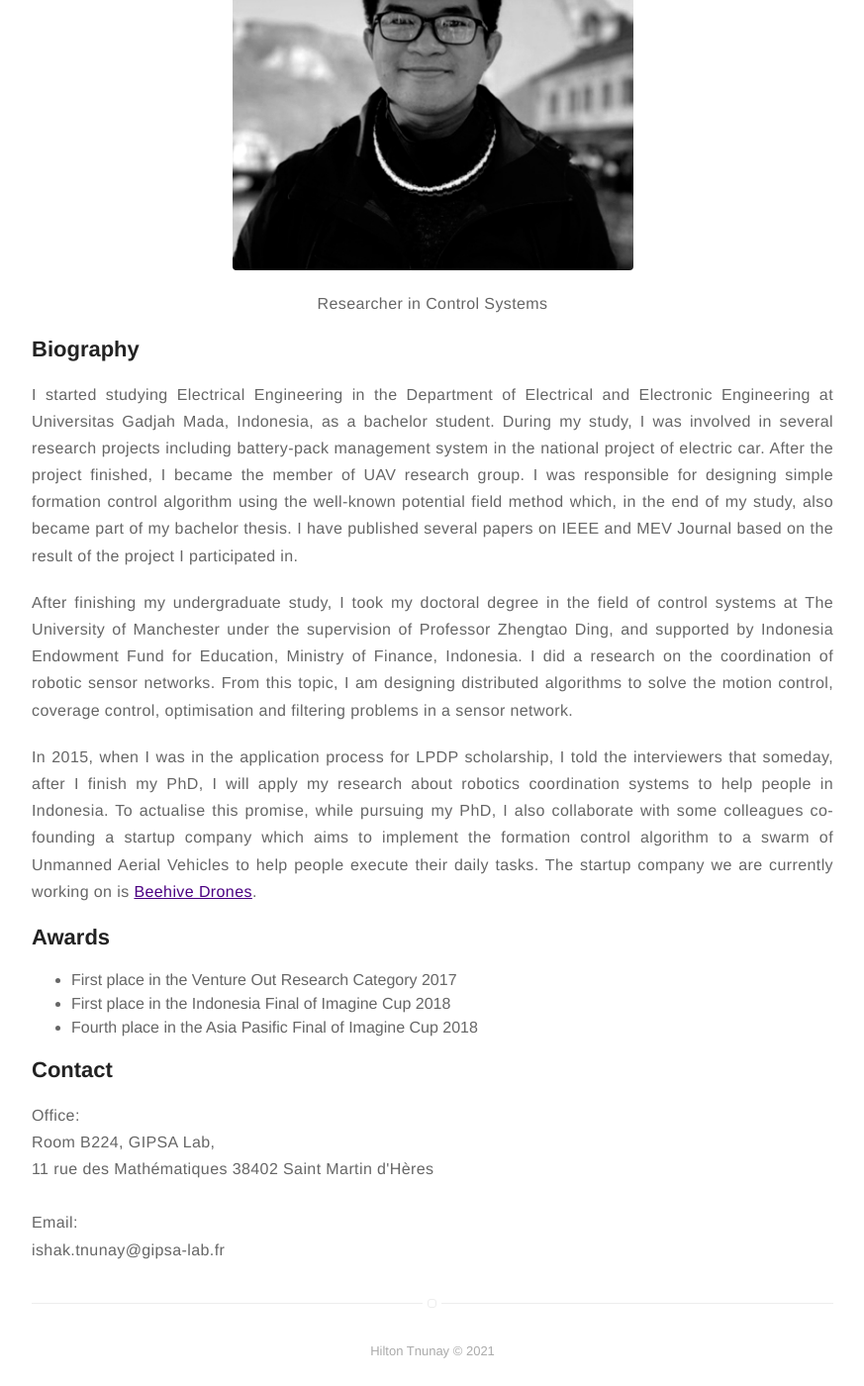
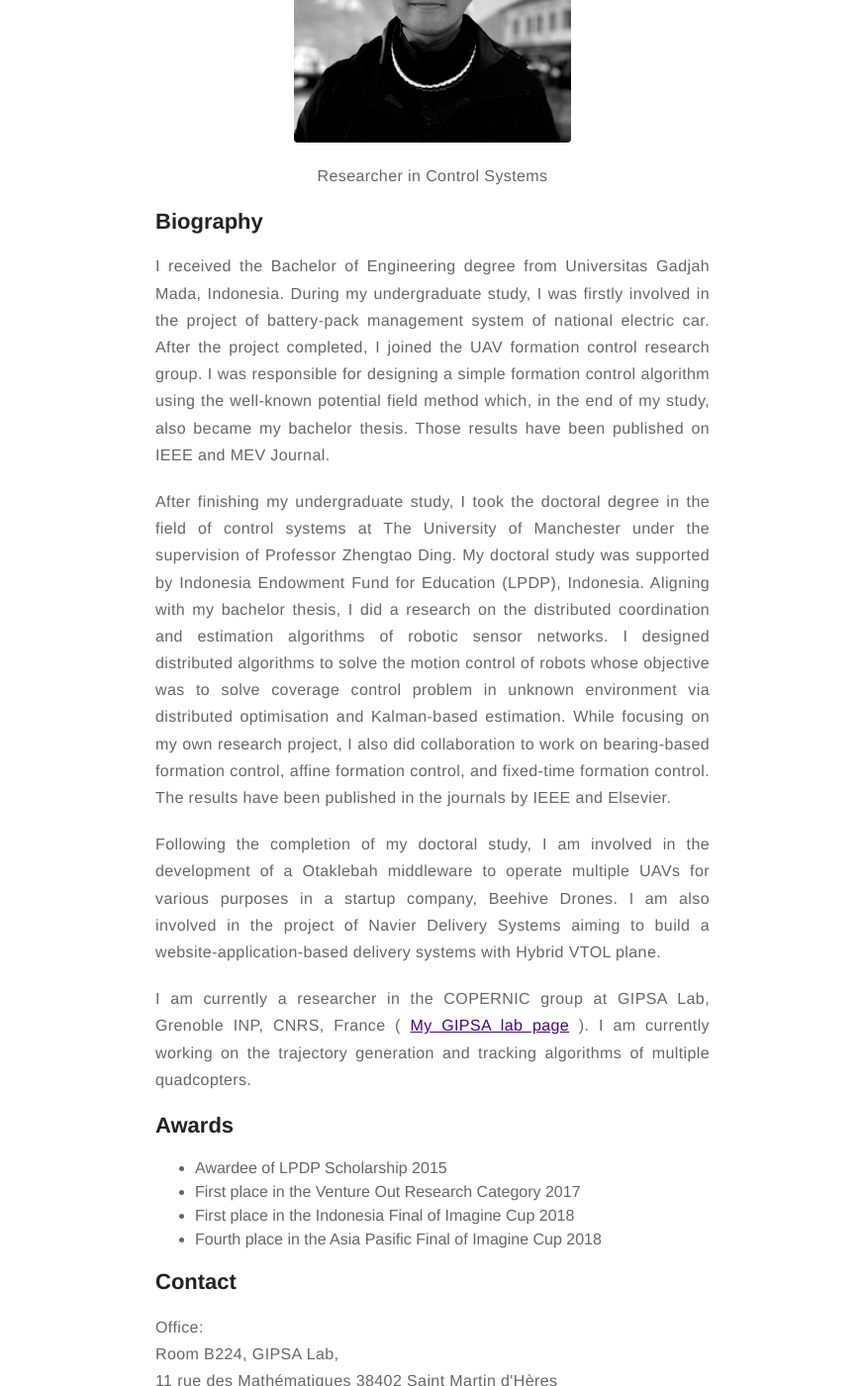
Before and after one commit to tnunay/tnunay.github.io, a Jekyll site: the page built from about.md, in a window 1280 px wide and 1400 px high, scrolled down 270 px. Shown: the whole window at 99% size, without its empty margins (203-1076 px from the left). Built offline with Jekyll 4.4.1, drawn with Linux system fonts in a browser that asks for light colours.

Commit message:
Update profile

```diff
--- a/_config.yml
+++ b/_config.yml
@@ -63,7 +63,7 @@ authors:
 
 # options: [normal, large] | default: normal
 # normal = 560px / large = 810px
-width: large
+width: normal
 
 # if you don't need pagination, comment the *paginate* configs below
 # paginate: 5
--- a/about.md
+++ b/about.md
@@ -7,17 +7,21 @@ layout: page
 
 ## Biography
 
-<p align="justify">I started studying Electrical Engineering in the Department of Electrical and Electronic Engineering at
-Universitas Gadjah Mada, Indonesia, as a bachelor student. During my study, I was involved in several research projects including battery-pack management system in the national project of electric car. After the project finished, I became the member of UAV research group. I was responsible for designing simple formation control algorithm using the well-known potential field method which, in the end of my study, also became part of my bachelor thesis. I have published several papers on IEEE and MEV Journal based on the result of the project I participated in.
+<p align="justify">I received the Bachelor of Engineering degree from Universitas Gadjah Mada, Indonesia. During my undergraduate study, I was firstly involved in the project of battery-pack management system of national electric car. After the project completed, I joined the UAV formation control research group. I was responsible for designing a simple formation control algorithm using the well-known potential field method which, in the end of my study, also became my bachelor thesis. Those results have been published on IEEE and MEV Journal.
 </p>
 
-<p align="justify">After finishing my undergraduate study, I took my doctoral degree in the field of control systems at The University of Manchester under the supervision of Professor Zhengtao Ding, and supported by Indonesia Endowment Fund for Education, Ministry of Finance, Indonesia. I did a research on the coordination of robotic sensor networks. From this topic, I am designing distributed algorithms to solve the motion control, coverage control, optimisation and filtering problems in a sensor network.</p>
+<p align="justify">After finishing my undergraduate study, I took the doctoral degree in the field of control systems at The University of Manchester under the supervision of Professor Zhengtao Ding. My doctoral study was supported by Indonesia Endowment Fund for Education (LPDP), Indonesia. Aligning with my bachelor thesis, I did a research on the distributed coordination and estimation algorithms of robotic sensor networks. I designed distributed algorithms to solve the motion control of robots whose objective was to solve coverage control problem in unknown environment via distributed optimisation and Kalman-based estimation. While focusing on my own research project, I also did collaboration to work on bearing-based formation control, affine formation control, and fixed-time formation control. The results have been published in the journals by IEEE and Elsevier.</p>
 
-<p align="justify">In 2015, when I was in the application process for LPDP scholarship, I told the interviewers that someday, after I finish my PhD, I will apply my research about robotics coordination systems to help people in Indonesia. To actualise this promise, while pursuing my PhD, I also collaborate with some colleagues co-founding a startup company which aims to implement the formation control algorithm to a swarm of Unmanned Aerial Vehicles to help people execute their daily tasks. The startup company we are currently working on is <a href="http://www.bvdrones.com/">Beehive Drones</a>.</p>
+<p align="justify">Following the completion of my doctoral study, I am involved in the development of a Otaklebah middleware to operate multiple UAVs for various purposes in a startup company, Beehive Drones. I am also involved in the project of Navier Delivery Systems aiming to build a website-application-based delivery systems with Hybrid VTOL plane.</p>
+
+<p align="justify">I am currently a researcher in the COPERNIC group at GIPSA Lab, Grenoble INP, CNRS, France (
+<a href="http://www.gipsa-lab.fr/page_pro.php?vid=3828">My GIPSA lab page</a>
+). I am currently working on the trajectory generation and tracking algorithms of multiple quadcopters.</p>
 
 ## Awards
 
 <ul class="awards">
+	<li>Awardee of LPDP Scholarship 2015</li>
 	<li>First place in the Venture Out Research Category 2017</li>
 	<li>First place in the Indonesia Final of Imagine Cup 2018</li>
 	<li>Fourth place in the Asia Pasific Final of Imagine Cup 2018</li>
```
